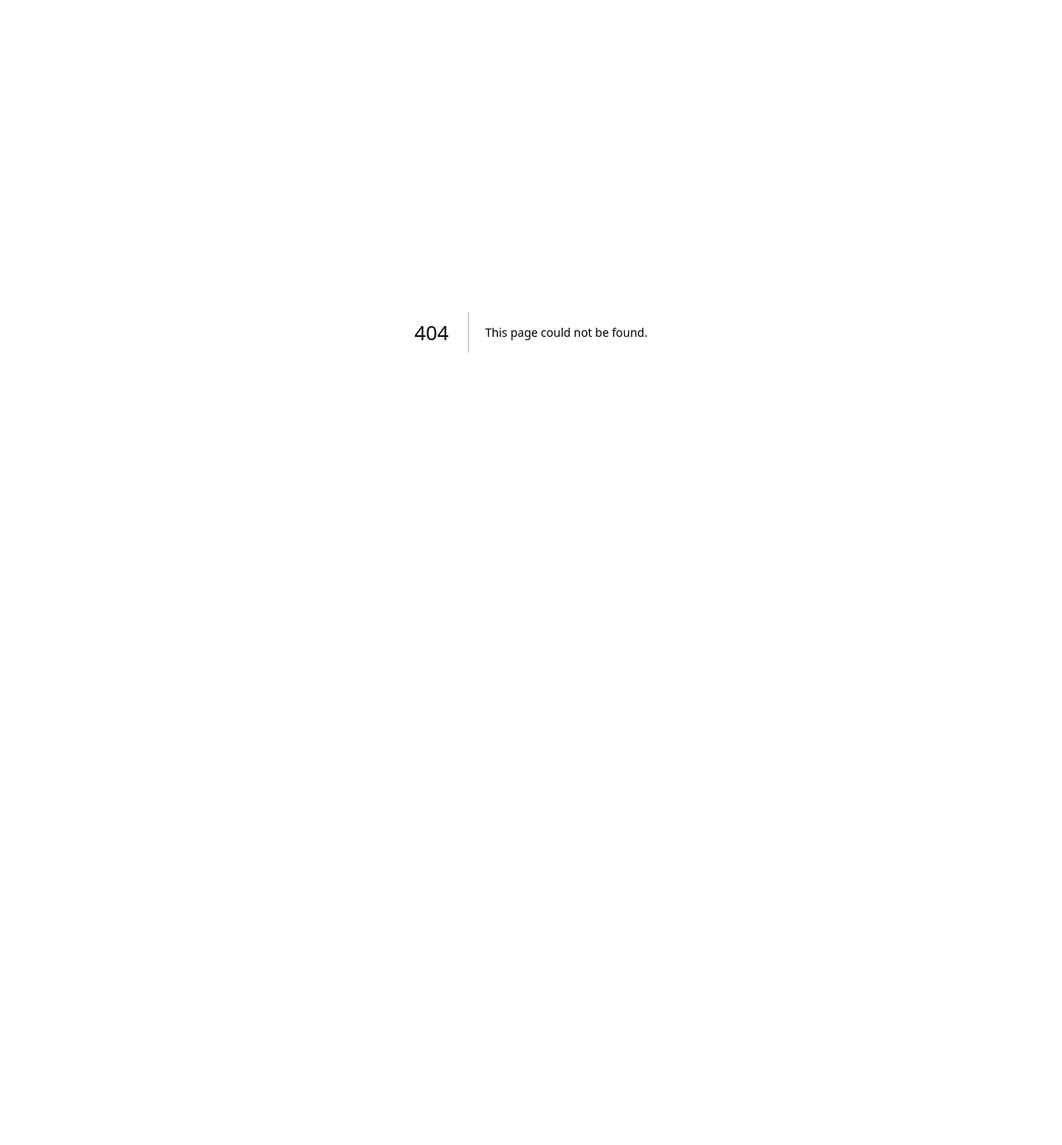
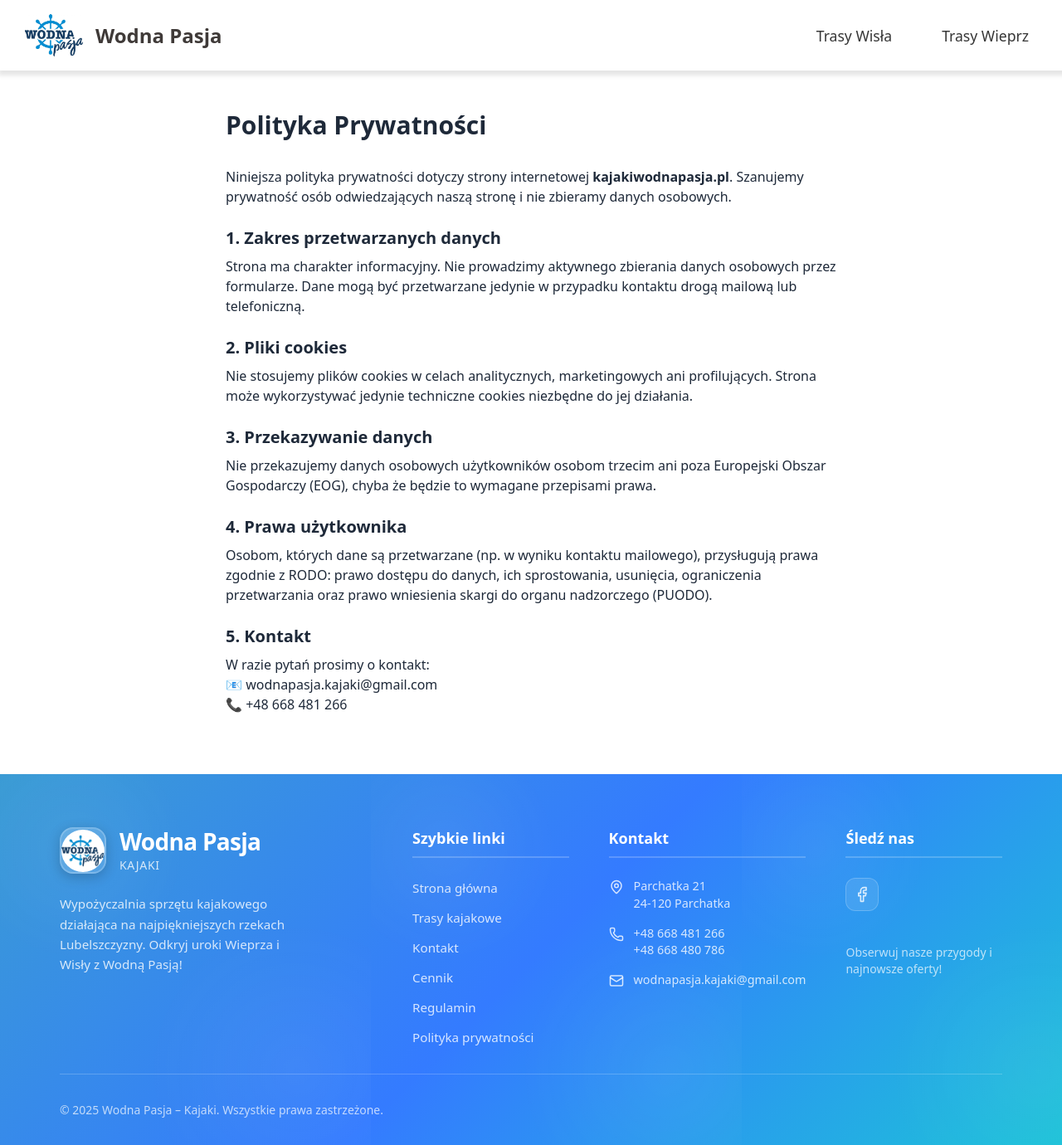
Before and after one commit to Baziovsky00/kajaki-wodna-pasja, a Next.js app: page /polityka-prywatnosci in a window 1280 px wide. Before the commit this address had no page. Shown: the whole page at 83% size. Before the commit the page ends 800 px from the top, so only its background shows below. Built offline with nearby package versions, Linux system fonts and the light colour scheme.

Commit message:
push changes

```diff
--- a/src/app/components/Footer.tsx
+++ b/src/app/components/Footer.tsx
@@ -86,6 +86,13 @@ export default function Footer() {
                 <Link href="regulamin.pdf" target="blank" className={styles.footerLink}>
                   <motion.span whileHover={{ x: 5 }} transition={{ type: "spring", stiffness: 400, damping: 17 }}>
                     Regulamin
+                  </motion.span>
+                </Link>
+              </li>
+              <li>
+                <Link href="/polityka-prywatnosci" target="blank" className={styles.footerLink}>
+                  <motion.span whileHover={{ x: 5 }} transition={{ type: "spring", stiffness: 400, damping: 17 }}>
+                    Polityka prywatności
                   </motion.span>
                 </Link>
               </li>
--- /dev/null
+++ b/src/app/polityka-prywatnosci/page.tsx
@@ -0,0 +1,60 @@
+import Footer from "../components/Footer";
+import Navigation from "../components/Navigation";
+
+const PolitykaPrywatnosci = () => {
+    return (
+        <div>
+            <Navigation />
+
+            <main className="max-w-3xl mx-auto px-4 py-12 text-gray-800">
+                <h1 className="text-3xl font-bold mb-8">Polityka Prywatności</h1>
+
+                <p className="mb-6">
+                    Niniejsza polityka prywatności dotyczy strony internetowej <b>kajakiwodnapasja.pl</b>.
+                    Szanujemy prywatność osób odwiedzających naszą stronę i nie zbieramy danych osobowych.
+                </p>
+
+                {/* <h2 className="text-xl font-semibold mb-2">1. Administrator danych</h2>
+                <p className="mb-6">
+                    Administratorem danych jest [Nazwa Firmy], z siedzibą przy [adres], NIP: [numer], REGON: [numer].<br />
+                    Kontakt: [adres e-mail]
+                </p> */}
+
+                <h2 className="text-xl font-semibold mb-2">1. Zakres przetwarzanych danych</h2>
+                <p className="mb-6">
+                    Strona ma charakter informacyjny. Nie prowadzimy aktywnego zbierania danych osobowych
+                    przez formularze. Dane mogą być przetwarzane jedynie w przypadku kontaktu drogą mailową lub telefoniczną.
+                </p>
+
+                <h2 className="text-xl font-semibold mb-2">2. Pliki cookies</h2>
+                <p className="mb-6">
+                    Nie stosujemy plików cookies w celach analitycznych, marketingowych ani profilujących.
+                    Strona może wykorzystywać jedynie techniczne cookies niezbędne do jej działania.
+                </p>
+
+                <h2 className="text-xl font-semibold mb-2">3. Przekazywanie danych</h2>
+                <p className="mb-6">
+                    Nie przekazujemy danych osobowych użytkowników osobom trzecim ani poza Europejski Obszar Gospodarczy (EOG),
+                    chyba że będzie to wymagane przepisami prawa.
+                </p>
+
+                <h2 className="text-xl font-semibold mb-2">4. Prawa użytkownika</h2>
+                <p className="mb-6">
+                    Osobom, których dane są przetwarzane (np. w wyniku kontaktu mailowego), przysługują prawa zgodnie z RODO:
+                    prawo dostępu do danych, ich sprostowania, usunięcia, ograniczenia przetwarzania oraz prawo wniesienia skargi
+                    do organu nadzorczego (PUODO).
+                </p>
+
+                <h2 className="text-xl font-semibold mb-2">5. Kontakt</h2>
+                <p className="mb-6">
+                    W razie pytań prosimy o kontakt:<br />
+                    📧 wodnapasja.kajaki@gmail.com<br />
+                    📞 +48 668 481 266
+                </p>
+            </main>
+            <Footer />
+        </div>
+    );
+}
+
+export default PolitykaPrywatnosci;
```
